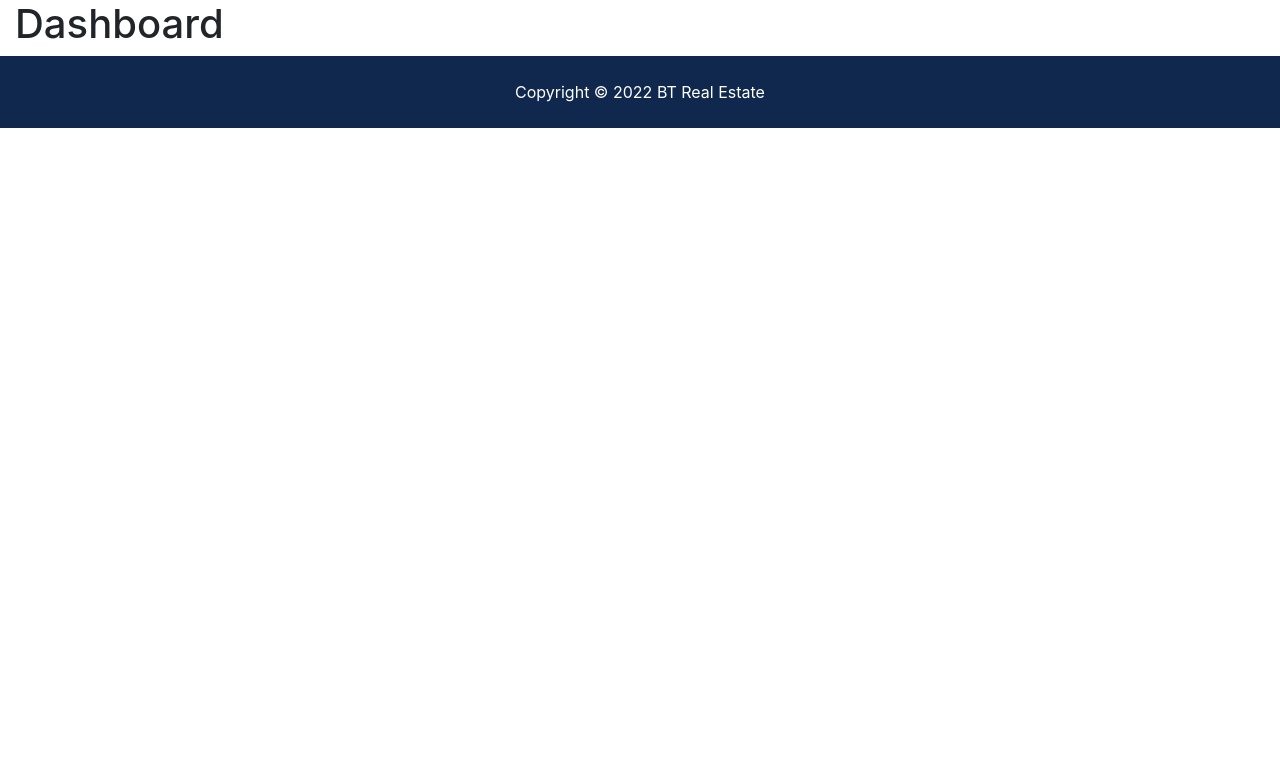
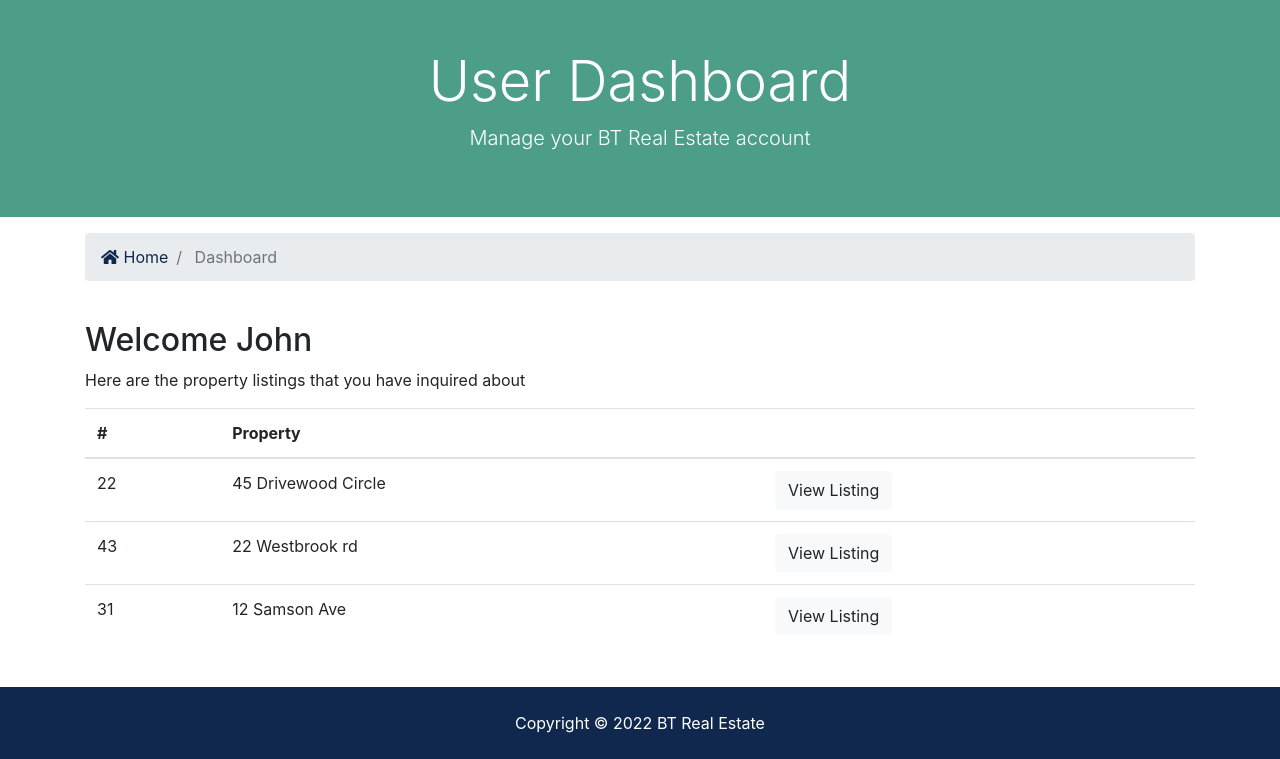
Before and after one commit to beezkneez406/btre, a Django app: page /accounts/dashboard in a window 1280 px wide. Shown: the part 128-887 px from the top of the page. Before the commit the page ends 256 px from the top, so only its background shows below. Run offline with Django 4.2, Linux system fonts and the light colour scheme; some libraries are stand-ins or nearby versions.

Commit message:
Finished section 8

```diff
--- a/accounts/views.py
+++ b/accounts/views.py
@@ -61,6 +61,10 @@ def login(request):
         return render(request, 'accounts/login.html')
 
 def logout(request):
+    if request.method == 'POST':
+        auth.logout(request)
+        messages.success(request, 'You are now logged out.')
+        return redirect('index')
     return redirect('index')
 
 def dashboard(request):
--- a/btre/static/js/main.js
+++ b/btre/static/js/main.js
@@ -3,5 +3,5 @@ document.querySelector('.year').innerHTML = date.getFullYear();
 
 // Create a fadeout for messages
 setTimeout(function() {
-    $('message').fadeOut('slow');
+  $('#message').fadeOut('slow');
 }, 3000);
--- a/templates/accounts/dashboard.html
+++ b/templates/accounts/dashboard.html
@@ -1,5 +1,75 @@
 {% extends 'base.html' %}
+{% block title %}| Dashboard{% endblock %}
+{% block content %}
+    <section id="showcase-inner" class="py-5 text-white">
+    <div class="container">
+      <div class="row text-center">
+        <div class="col-md-12">
+          <h1 class="display-4">User Dashboard</h1>
+          <p class="lead">Manage your BT Real Estate account</p>
+        </div>
+      </div>
+    </div>
+  </section>
 
-{% block content %}
-  <h1 class="col-md-12">Dashboard</h1>
+  <!-- Breadcrumb -->
+  <section id="bc" class="mt-3">
+    <div class="container">
+      <nav aria-label="breadcrumb">
+        <ol class="breadcrumb">
+          <li class="breadcrumb-item">
+            <a href="{% url 'index' %}">
+              <i class="fas fa-home"></i> Home</a>
+          </li>
+          <li class="breadcrumb-item active"> Dashboard</li>
+        </ol>
+      </nav>
+    </div>
+  </section>
+
+  <!-- Alerts -->
+  {% include 'partials/_alerts.html' %}
+
+  <section id="dashboard" class="py-4">
+    <div class="container">
+      <div class="row">
+        <div class="col-md-12">
+          <h2>Welcome John</h2>
+          <p>Here are the property listings that you have inquired about</p>
+          <table class="table">
+            <thead>
+              <tr>
+                <th scope="col">#</th>
+                <th scope="col">Property</th>
+                <th></th>
+              </tr>
+            </thead>
+            <tbody>
+              <tr>
+                <td>22</td>
+                <td>45 Drivewood Circle</td>
+                <td>
+                  <a class="btn btn-light" href="#">View Listing</a>
+                </td>
+              </tr>
+              <tr>
+                <td>43</td>
+                <td>22 Westbrook rd</td>
+                <td>
+                  <a class="btn btn-light" href="#">View Listing</a>
+                </td>
+              </tr>
+              <tr>
+                <td>31</td>
+                <td>12 Samson Ave</td>
+                <td>
+                  <a class="btn btn-light" href="#">View Listing</a>
+                </td>
+              </tr>
+            </tbody>
+          </table>
+        </div>
+      </div>
+    </div>
+  </section>
 {% endblock %}
--- a/templates/accounts/login.html
+++ b/templates/accounts/login.html
@@ -1,5 +1,5 @@
 {% extends 'base.html' %}
-
+{% block title %}| Login{% endblock %}
 {% block content %}
   <section id="login" class="bg-light py-5">
     <div class="container">
--- a/templates/accounts/register.html
+++ b/templates/accounts/register.html
@@ -1,5 +1,5 @@
 {% extends 'base.html' %}
-
+{% block title %}| Register{% endblock %}
 {% block content %}
     <section id="register" class="bg-light py-5">
     <div class="container">
--- a/templates/base.html
+++ b/templates/base.html
@@ -12,7 +12,7 @@
     <!-- Lightbox -->
     <link rel="stylesheet" href="{% static 'css/lightbox.min.css' %}">
 
-    <title>BT Real Estate</title>
+    <title>BT Real Estate {% block title %}{% endblock %}</title>
   </head>
 
   <body>
--- a/templates/listings/listing.html
+++ b/templates/listings/listing.html
@@ -1,6 +1,6 @@
 {% extends 'base.html' %}
 {% load humanize %}
-
+{% block title %}| {{ listing.title }}{% endblock %}
 {% block content %}
   <section id="showcase-inner" class="py-5 text-white">
     <div class="container">
--- a/templates/listings/listings.html
+++ b/templates/listings/listings.html
@@ -1,6 +1,6 @@
 {% extends 'base.html' %}
 {% load humanize %}
-
+{% block title %}| Browse Property Listings{% endblock %}
 {% block content %}
     <section id="showcase-inner" class="py-5 text-white">
     <div class="container">
--- a/templates/listings/search.html
+++ b/templates/listings/search.html
@@ -1,6 +1,6 @@
 {% extends 'base.html' %}
 {% load humanize %}
-
+{% block title %}| Search Results{% endblock %}
 {% block content %}
    <section id="showcase-inner" class="showcase-search text-white py-5">
     <div class="container">
--- a/templates/pages/about.html
+++ b/templates/pages/about.html
@@ -1,5 +1,6 @@
 {% extends 'base.html' %}
 {% load static %}
+{% block title %}| About{% endblock %}
 {% block content %}
   <section id="showcase-inner" class="py-5 text-white">
     <div class="container">
--- a/templates/partials/_navbar.html
+++ b/templates/partials/_navbar.html
@@ -37,8 +37,27 @@
           <a class="nav-link" href="{% url 'listings' %}">Featured Listings</a>
         </li>
       </ul>
-
       <ul class="navbar-nav ml-auto">
+      {% if user.is_authenticated %}
+          <li
+              {% if 'dashboard' in request.path %}
+                class="nav-item active mr-3"
+              {% else %}
+                class="nav-item mr-3"
+              {% endif %}
+            >
+              <a class="nav-link" href="{% url 'dashboard' %}">Welcome {{ user.username }} (Dashboard)</a>
+            </li>
+          <li>
+            <a class="nav-link" href="javascript:{document.getElementById('logout').submit()}">
+              <i class="fas fa-sign-out-alt"></i> Logout
+            </a>
+            <form id="logout" action="{% url 'logout' %}" method="POST">
+              {% csrf_token %}
+              <input type="hidden">
+            </form>
+          </li>
+      {% else %}
           <li
             {% if 'register' in request.path %}
               class="nav-item active mr-3"
@@ -62,6 +81,7 @@
               Login</a>
           </li>
         </ul>
+      {% endif %}
     </div>
   </div>
 </nav>
```
Also changed, not shown: templates/pages/index.html (+5 -2 lines), 2 other files. Lines whose indentation alone changed are shown as unchanged.
